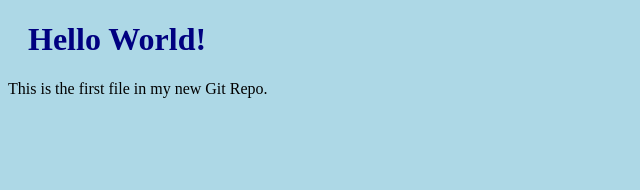
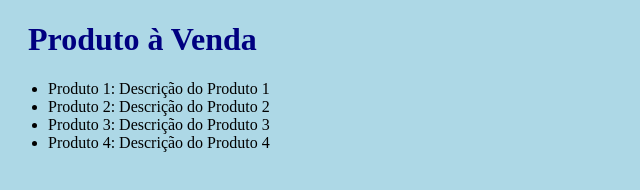
Before and after one commit to MarcosVini753/vendas_wa, a plain HTML site: page index.html in a window 1280 px wide. Shown: the whole page, without its empty margins (0-640 px from the left). Drawn offline with Linux system fonts and the light colour scheme.

Commit message:
feat: adiciona lista de produtos ref #4

```diff
--- a/index.html
+++ b/index.html
@@ -7,8 +7,13 @@
 
     <body>
 
-        <h1>Hello World!</h1>
-        <p>This is the first file in my new Git Repo.</p>
+        <h1>Produto à Venda</h1>
+        <ul>
+            <li>Produto 1: Descrição do Produto 1</li>
+            <li>Produto 2: Descrição do Produto 2</li>
+            <li>Produto 3: Descrição do Produto 3</li>
+            <li>Produto 4: Descrição do Produto 4</li>
+        </ul>
 
     </body>
 </htlml>
```
